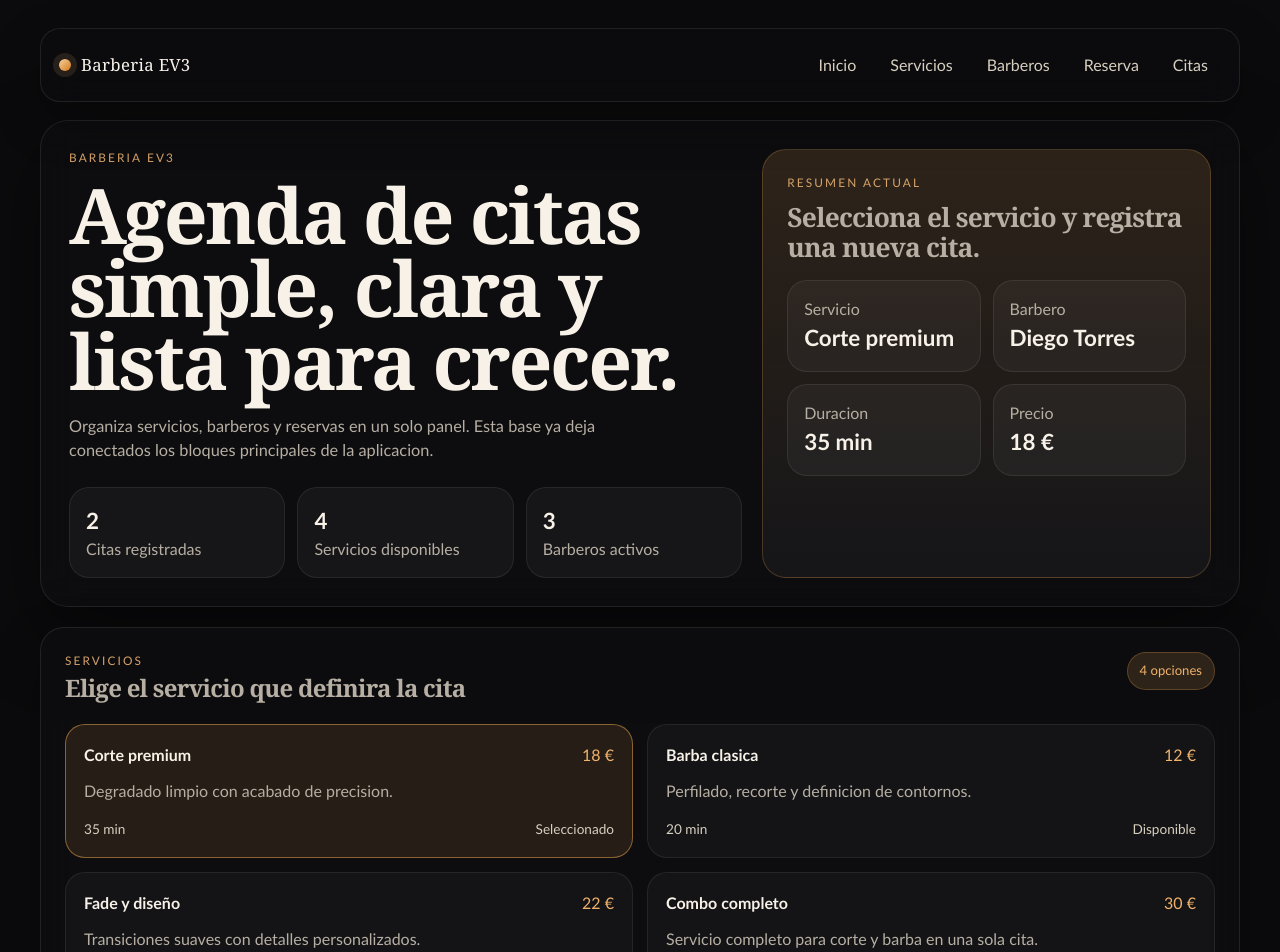
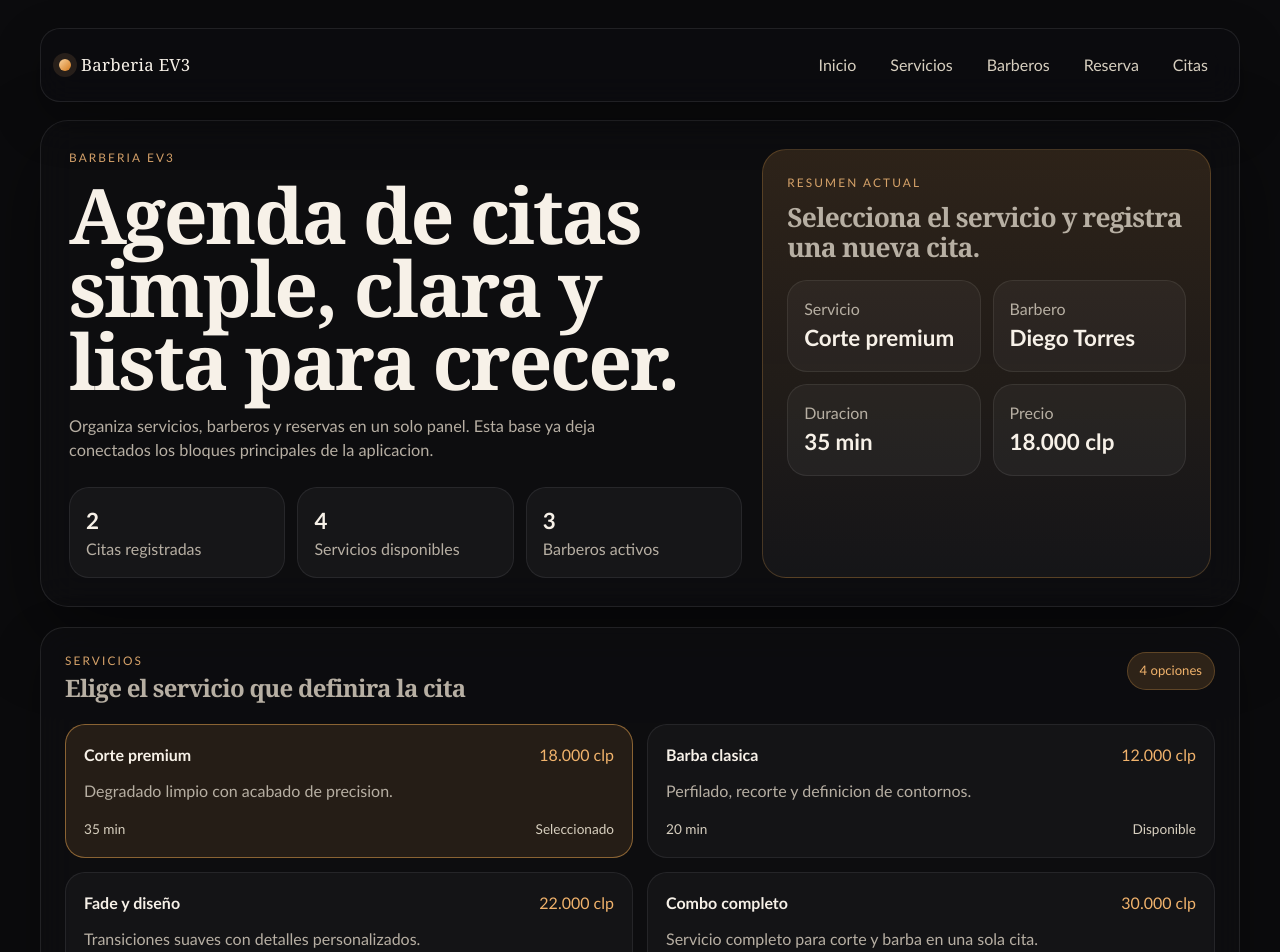
Before and after one commit to paulodonosoh/EV3-barberia, a React (Vite) app in the folder EV3/: page / in a window 1280 px wide. Shown: the top 952 px of the page. Built offline with nearby package versions, Linux system fonts and the light colour scheme.

Commit message:
cambio de formato de euro a peso chileno

```diff
--- a/EV3/src/componentes/servicios.jsx
+++ b/EV3/src/componentes/servicios.jsx
@@ -6,28 +6,28 @@ export const servicios = [
 		id: 'corte-premium',
 		nombre: 'Corte premium',
 		duracion: 35,
-		precio: '18 €',
+		precio: '18.000 clp',
 		descripcion: 'Degradado limpio con acabado de precision.',
 	},
 	{
 		id: 'barba-classic',
 		nombre: 'Barba clasica',
 		duracion: 20,
-		precio: '12 €',
+		precio: '12.000 clp',
 		descripcion: 'Perfilado, recorte y definicion de contornos.',
 	},
 	{
 		id: 'fade-diseno',
 		nombre: 'Fade y diseño',
 		duracion: 45,
-		precio: '22 €',
+		precio: '22.000 clp',
 		descripcion: 'Transiciones suaves con detalles personalizados.',
 	},
 	{
 		id: 'combo-barba',
 		nombre: 'Combo completo',
 		duracion: 60,
-		precio: '30 €',
+		precio: '30.000 clp',
 		descripcion: 'Servicio completo para corte y barba en una sola cita.',
 	},
 ]
```
